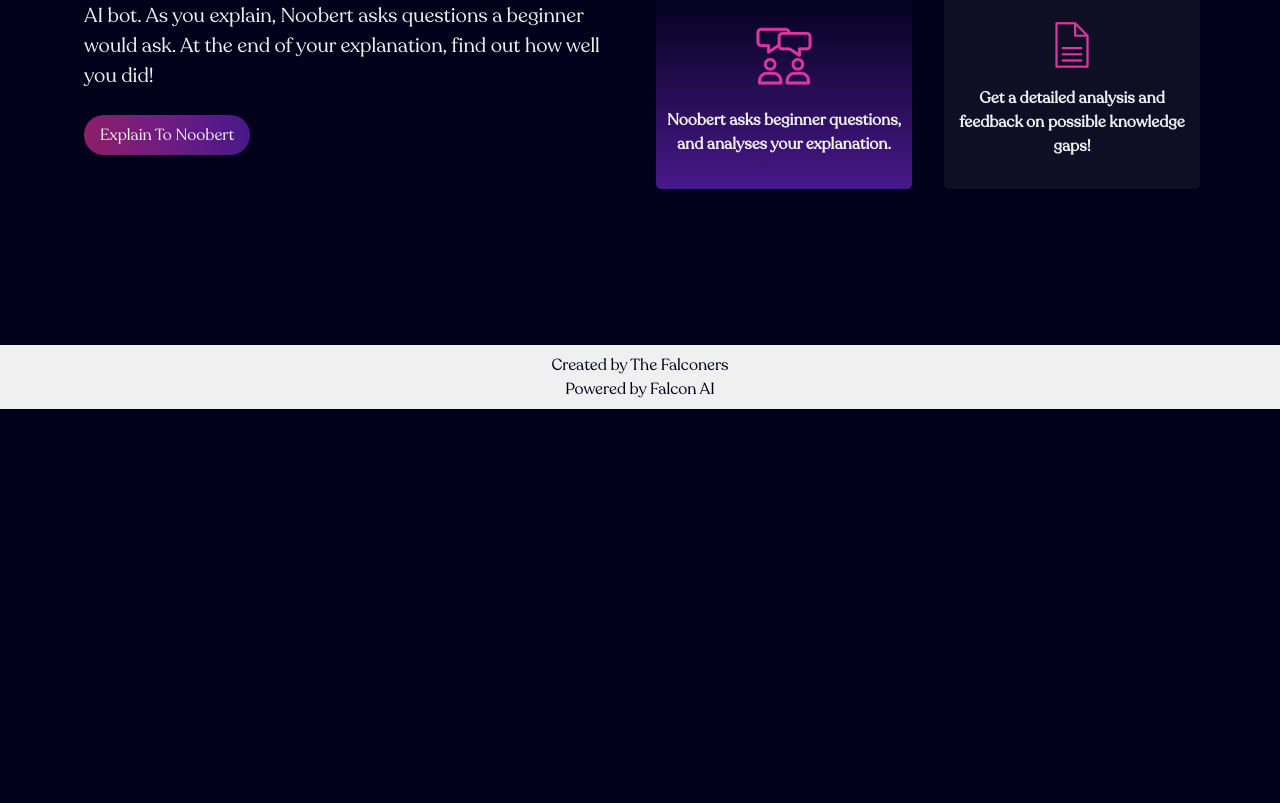
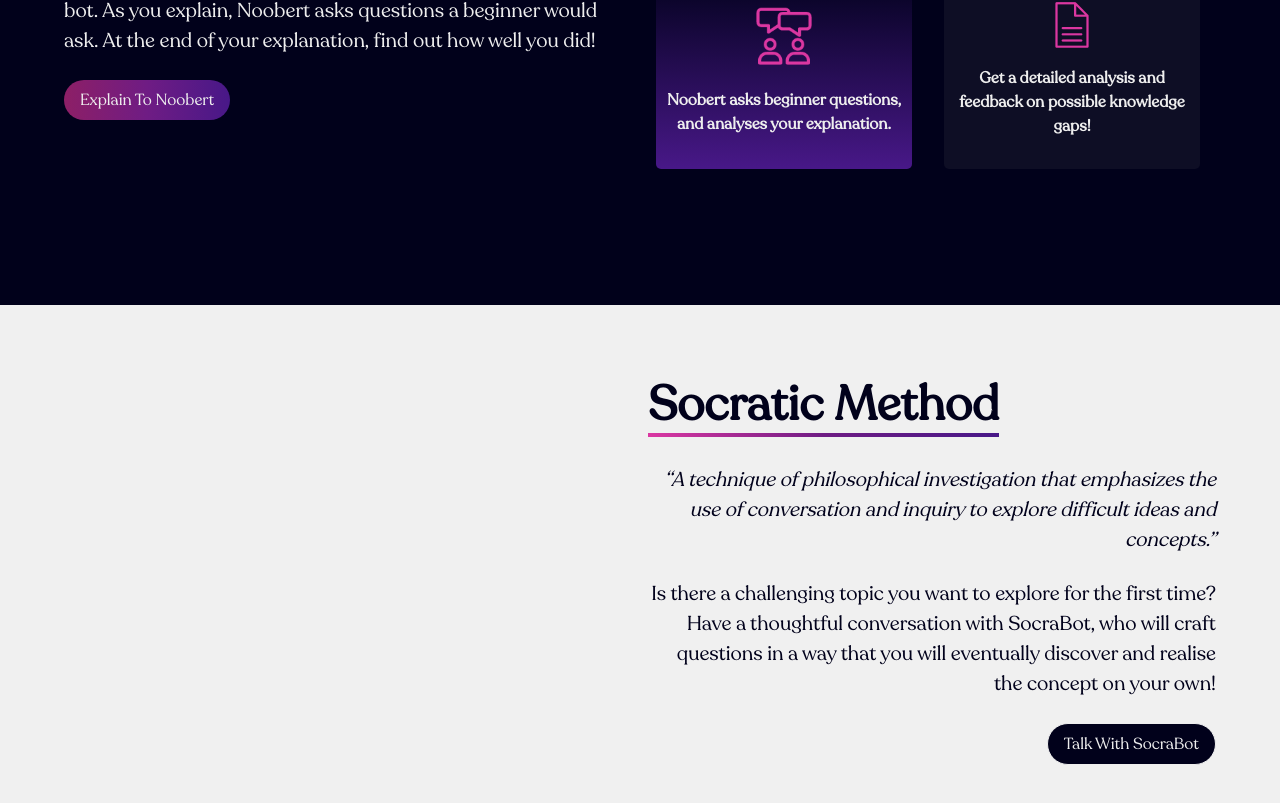
Before and after one commit to AnshanaM/meta-cognify, a Next.js app: page / in a window 1280 px wide. Shown: the part 1823-2626 px from the top of the page. Before the commit the page ends 2232 px from the top, so only its background shows below. Built offline with nearby package versions, Linux system fonts and the light colour scheme.

Commit message:
Socrates method frontend added

```diff
--- a/src/app/globals.css
+++ b/src/app/globals.css
@@ -218,7 +218,7 @@ button {
   font-size: 1.25rem;
   gap: 1rem;
   color: rgb(238, 238, 238);
-  max-width:100%; /* Adjust as needed */
+  max-width:100%;
 }
 
 
@@ -323,12 +323,12 @@ button {
   flex-direction: column;
   justify-content: center;
   align-items: center;
-  background-color: rgb(240, 240, 240);
+  background-color:#01011B;
   padding: 2rem;
 }
 
 .footer p {
-  color: #01011B;
+  color:rgb(240, 240, 240);
 }
 
 .feynman {
@@ -344,19 +344,39 @@ button {
 
 .socrates {
   background-color: rgb(240, 240, 240);
-  display: flex;
+  display:flex;
   flex-direction: row;
   gap: 1rem;
-  height: 80vh;
+  height: 90vh;
   padding: 4rem;
-  justify-content: center;
-  align-items: center;
+  justify-content: right;
+  align-items: right;
+
+}
+
+.socrates .description {
+  text-align: right;
+}
+
+.socrates .description .slogan-group {
+  align-items: right;
+
+}
+
+.socrates .description .slogan-group .text-gradient-underline {
+  color: #01011B;
+  text-align: right; /* Ensure the title text is right-aligned */
+  align-content: right;
+  width: 100%;
+}
+
+.socrates .description .paragraph-style{
+  color: #01011B;
 }
 
 section {
   position: relative;
   background-color: #01011B;
-  padding: 20px;
   overflow: hidden;
 }
 
--- a/src/app/page.tsx
+++ b/src/app/page.tsx
@@ -90,6 +90,28 @@ export default function Home() {
           </div>
         </div>
       </section>
+
+      <section>
+        <div className="socrates">
+          <div className="blocks">
+          </div>
+          <div className="description">
+            <div className="slogan-group">
+              <b><h1 className="text-gradient-underline">Socratic Method</h1></b>
+            </div>
+            <br/>
+            <i><p className="paragraph-style">“A technique of philosophical investigation that emphasizes the use of conversation and inquiry to explore difficult ideas and concepts.”</p></i>
+            <br/>
+            <p className="paragraph-style">
+            Is there a challenging topic you want to explore for the first time? Have a thoughtful conversation with SocraBot, who will craft questions in a way that you will eventually discover and realise the concept on your own!
+            </p>
+            <br/>
+            <button className="log-in-button">Talk With SocraBot</button>
+          </div>
+        </div>
+      </section>
+
+
       <div className="footer">
         <p>Created by The Falconers</p>
         <p>Powered by Falcon AI</p>
```
Also changed, not shown: public/analyse.gif.
